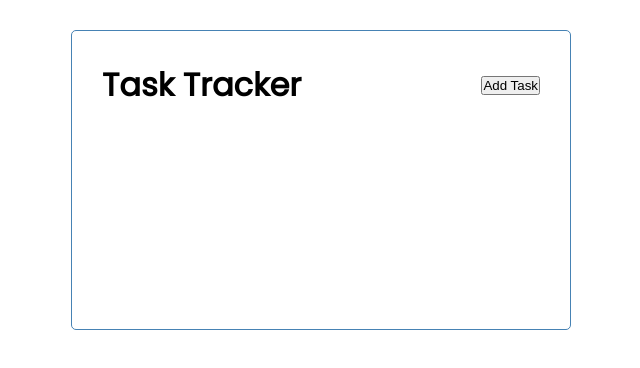
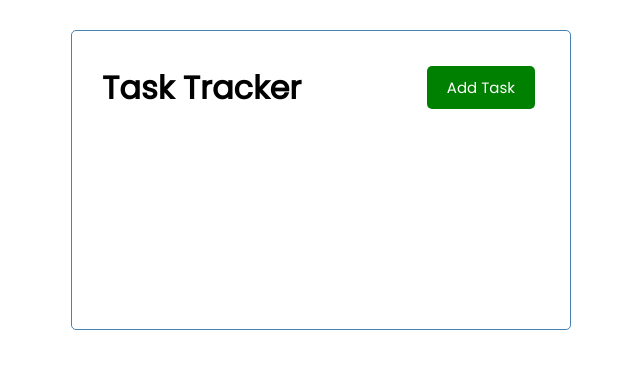
Before and after one commit to DanielMcIntyre2022/Vue-Task-Tracker, a Vue app: page / in a window 1280 px wide. Shown: the top 368 px of the page, without its empty margins (319-959 px from the left). Built offline with nearby package versions, Linux system fonts and the light colour scheme.

Commit message:
implemented initial functionality with button component

```diff
--- a/src/components/Button.vue
+++ b/src/components/Button.vue
@@ -1,10 +1,18 @@
 <template>
-    <button>Add Task</button>
+    <button @click="onClick()" :style="{background: color}" class="btn"> {{ text }}</button>
 </template>
 
 <script>
     export default {
         name: 'Button',
-
+        props: {
+            text: String,
+            color: String,
+        },
+        methods: {
+            onClick() {
+                console.log('clicked');
+            }
+        }
     }
 </script>
--- a/src/components/Header.vue
+++ b/src/components/Header.vue
@@ -1,7 +1,7 @@
 <template>
     <header>
         <h1> {{ title }} </h1>
-        <Button />
+        <Button text="Add Task" color="green"/>
     </header>
 </template>
 
```
